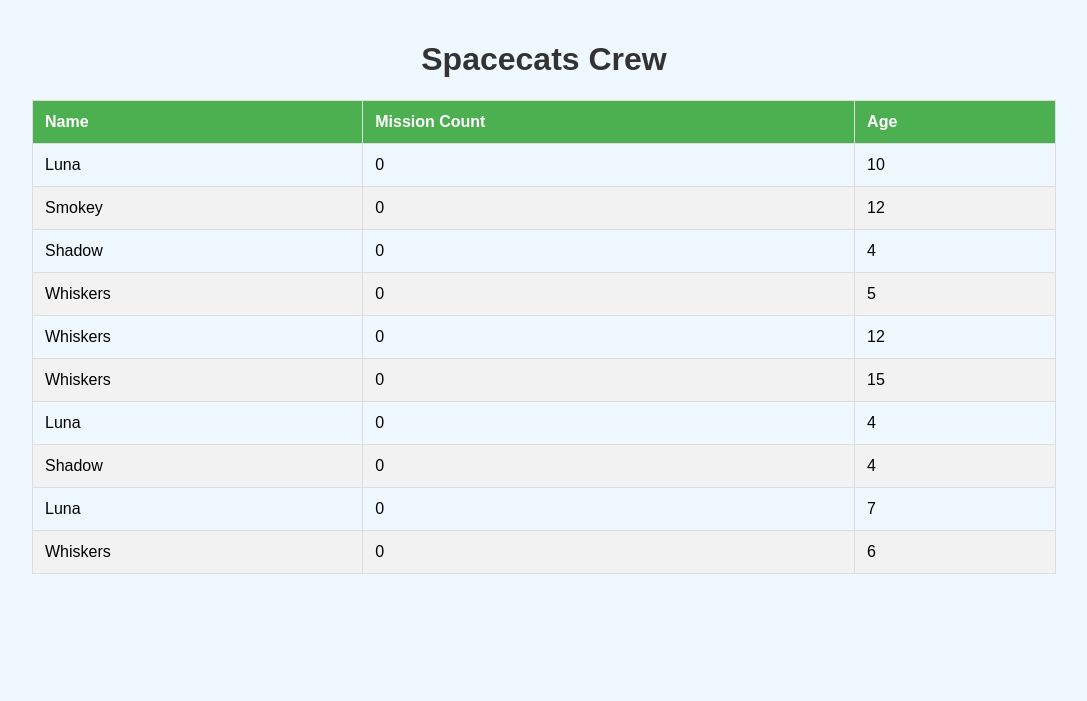
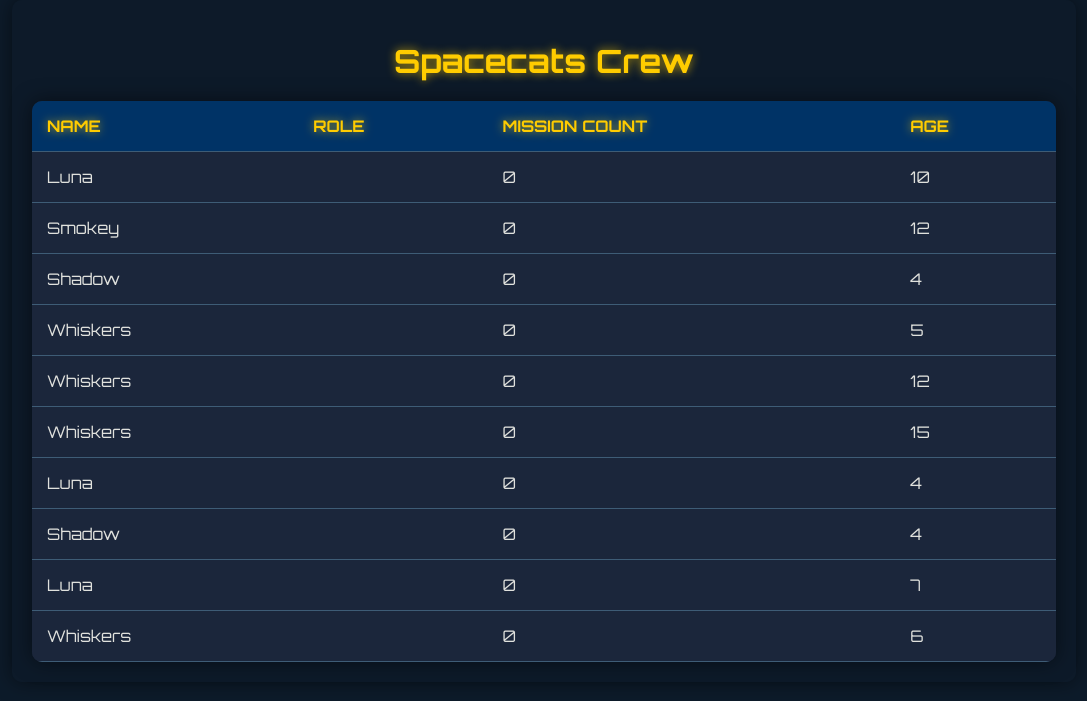
Before and after one commit to kristoffern/spacecats, a Django app: page /crew/ in a window 1280 px wide. Shown: the top 701 px of the page, without its empty margins (96-1183 px from the left). Run offline with Django 4.2, Linux system fonts and the light colour scheme; data comes from the database, SQL or seed files in the repository.

Commit message:
updated theme of table

```diff
--- a/spacecats/templates/spacecats/crew_list.html
+++ b/spacecats/templates/spacecats/crew_list.html
@@ -5,9 +5,12 @@
     <meta name="viewport" content="width=device-width, initial-scale=1.0">
     <title>Spacecats Crew</title>
     <style>
+        @import url('https://fonts.googleapis.com/css2?family=Orbitron:wght@400;700&display=swap');
+
         body {
-            font-family: Arial, sans-serif;
-            background-color: #f0f8ff;
+            font-family: 'Orbitron', sans-serif;
+            background-color: #0d1b2a;
+            color: #e0e1dd;
             margin: 0;
             padding: 0;
         }
@@ -15,32 +18,44 @@
             width: 80%;
             margin: 0 auto;
             padding: 20px;
+            background: rgba(13, 27, 42, 0.8);
+            border-radius: 10px;
+            box-shadow: 0 0 20px rgba(0, 0, 0, 0.5);
         }
         h1 {
             text-align: center;
-            color: #333;
+            color: #ffcc00; /* Star Trek Gold */
+            margin-bottom: 20px;
+            text-shadow: 0 0 10px rgba(255, 204, 0, 0.7);
         }
         table {
             width: 100%;
             border-collapse: collapse;
             margin-top: 20px;
-        }
-        table, th, td {
-            border: 1px solid #ddd;
+            background-color: #1b263b;
+            border-radius: 10px;
+            overflow: hidden;
+            box-shadow: 0 0 20px rgba(0, 0, 0, 0.5);
         }
         th, td {
-            padding: 12px;
+            padding: 15px;
             text-align: left;
+            border-bottom: 1px solid #3e5c76;
         }
         th {
-            background-color: #4CAF50;
-            color: white;
+            background-color: #003366; /* Star Trek Blue */
+            color: #ffcc00; /* Star Trek Gold */
+            text-transform: uppercase;
+            text-shadow: 0 0 10px rgba(255, 204, 0, 0.7);
+        }
+        td {
+            color: #e0e1dd;
         }
         tr:nth-child(even) {
-            background-color: #f2f2f2;
+            background-color: #1b263b;
         }
         tr:hover {
-            background-color: #ddd;
+            background-color: #415a77;
         }
     </style>
 </head>
@@ -51,6 +66,7 @@
             <thead>
                 <tr>
                     <th>Name</th>
+                    <th>Role</th>
                     <th>Mission Count</th>
                     <th>Age</th>
                 </tr>
@@ -59,6 +75,7 @@
                 {% for cat in spacecats %}
                 <tr>
                     <td>{{ cat.name }}</td>
+                    <td>{{ cat.role }}</td>
                     <td>{{ cat.mission_count }}</td>
                     <td>{{ cat.age }}</td>
                 </tr>
```
